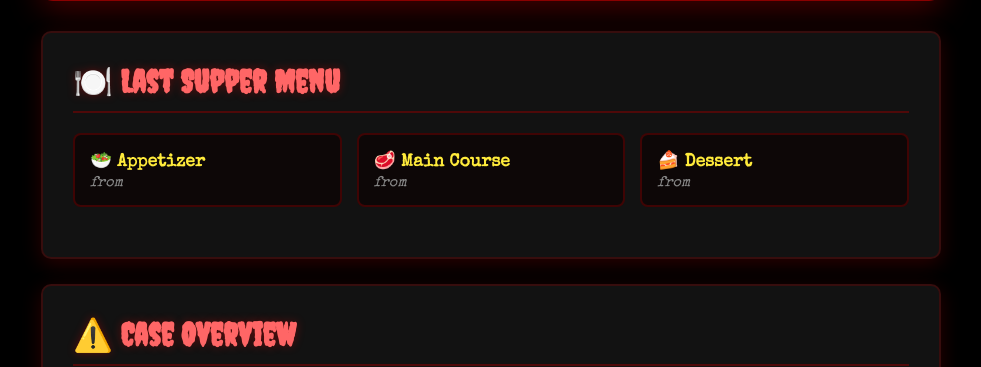
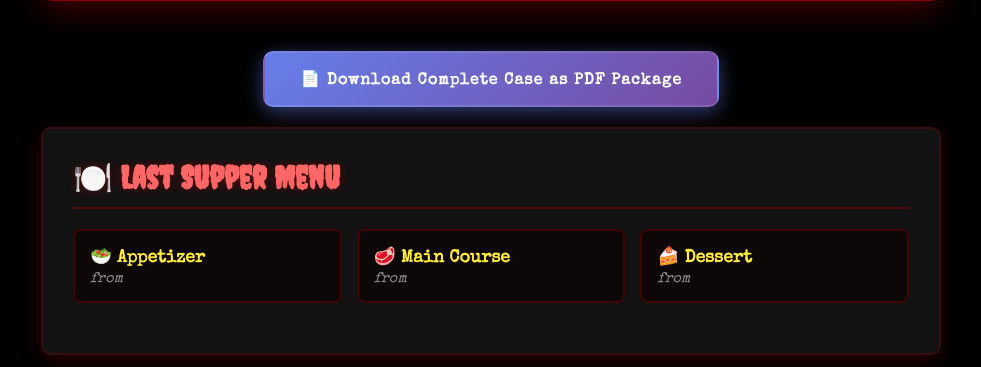
Before and after one commit to CupOfKawfee/Gen_AI_Murder_Mystery, a Flask app: template templates/mystery.html in a window 1280 px wide. Shown: the part 283-650 px from the top of the page, without its empty margins (149-1130 px from the left). Run offline with Flask 3, Linux system fonts and the light colour scheme; the template is opened without the code that fills it, so the values that code supplies are empty.

Commit message:
Add PDF export functionality with Flask-Session
- Implemented server-side session storage in app.py to handle 7KB+ mystery data
- Added /export_pdf route that generates complete case package as ZIP
- Added PDF export button to mystery.html with gradient styling
- Converts Recipe objects to dict for session serialization
- Generates PDFs for menu, characters, timeline, clues, and solution
- Fixes session cookie size limit issue (4KB browser limit)

```diff
--- a/app.py
+++ b/app.py
@@ -1,22 +1,43 @@
 # app.py
-from flask import Flask, render_template, request, send_from_directory
+from flask import (
+    Flask,
+    render_template,
+    request,
+    send_from_directory,
+    session,
+    send_file,
+)
 from llm_pipeline.case_generator import generate_case
+from flask_session import Session
 from llm_pipeline.character_generator import generate_characters
 from llm_pipeline.last_day_victim import generate_last_day
 from llm_pipeline.clue_generator import generate_clues
 from llm_pipeline.solution_generator import generate_solution
 from rag.retriever import RagRetriever
-
 from rag.recipes_retriever import (
     load_all_recipes,
     get_menu_for_location,
     get_menu_by_ingredients,
+    Recipe,
 )
-# from image_tool.image_generator import generate_character_image  # Commented out
+import secrets
+import os
 
 NUM_CHARACTERS = 7
 
 app = Flask(__name__)
+app.secret_key = secrets.token_hex(16)
+
+# Configure Flask-Session for server-side storage
+app.config["SESSION_TYPE"] = "filesystem"
+app.config["SESSION_FILE_DIR"] = "./flask_session"
+app.config["SESSION_PERMANENT"] = False
+app.config["SESSION_USE_SIGNER"] = True
+
+# Initialize Flask-Session
+Session(app)
+
+print(" Flask-Session initialized with filesystem storage")
 
 
 @app.route("/character_images/<path:filename>")
@@ -52,7 +73,7 @@
                 main_ingredient,
                 dessert_ingredient,
                 all_recipes,
-                location=location,  # Added location for fallback
+                location=location,
             )
         else:
             print(f"Using location-based menu for: {location}")
@@ -83,20 +104,9 @@
         )
         print(f"Generated {len(characters)} characters")
 
-        # Set default image path (since image generation is disabled)
+        # Set default image path
         for c in characters:
             c["image_path"] = "/static/placeholder.png"
-
-        # Uncomment below if you want to enable image generation later
-        # import os
-        # from image_tool.image_generator import generate_character_image
-        # for c in characters:
-        #     img_file_path = generate_character_image(c)
-        #     if img_file_path:
-        #         filename = img_file_path.split(os.sep)[-1]
-        #         c["image_path"] = f"/character_images/{filename}"
-        #     else:
-        #         c["image_path"] = "/static/generation_failed.png"
 
         # Generate last day
         print("Generating victim's last day...")
@@ -119,6 +129,35 @@
 
         print("Mystery generation complete!")
 
+        # Convert Recipe objects to dictionaries for session storage
+        menu_dict = {}
+        for course in ["starter", "main", "dessert"]:
+            if menu[course]:
+                menu_dict[course] = {
+                    "city": menu[course].city,
+                    "name": menu[course].name,
+                    "ingredients": menu[course].ingredients,
+                    "preparation": menu[course].preparation,
+                    "source": menu[course].source,
+                    "course_type": menu[course].course_type,
+                }
+            else:
+                menu_dict[course] = None
+
+        # Store mystery data in session
+        session["mystery_data"] = {
+            "menu": menu_dict,
+            "case_data": case_data,
+            "characters": characters,
+            "last_day_data": last_day_data,
+            "clues": clues,
+            "solution": solution,
+        }
+
+        # Debug: Confirm session storage
+        print(" Mystery data stored in session")
+        print(f"Session keys: {list(session.keys())}")
+
         return render_template(
             "mystery.html",
             location=location,
@@ -133,5 +172,83 @@
     return render_template("index.html")
 
 
+@app.route("/export_pdf")
+def export_pdf():
+    """Generate and download complete mystery case as PDF package"""
+    from llm_pipeline.pdf_generator import generate_all_pdfs
+    from datetime import datetime
+    import zipfile
+
+    # Debug: Check session
+    print(f"Session keys in export_pdf: {list(session.keys())}")
+
+    # Get mystery data from session
+    mystery_data = session.get("mystery_data")
+
+    if not mystery_data:
+        print(" No mystery data in session!")
+        return (
+            """
+        <h1>Error: No Mystery Data Found</h1>
+        <p>Please <a href="/">generate a mystery</a> first, then try downloading the PDF.</p>
+        <p><strong>Troubleshooting:</strong> Make sure cookies are enabled in your browser.</p>
+        """,
+            400,
+        )
+
+    print(" Mystery data found in session")
+
+    # Generate timestamp for unique filename
+    timestamp = datetime.now().strftime("%Y%m%d_%H%M%S")
+    output_dir = f"outputs/pdfs/{timestamp}"
+    os.makedirs(output_dir, exist_ok=True)
+
+    # Reconstruct menu Recipe objects from dictionaries
+    menu = {}
+    for course in ["starter", "main", "dessert"]:
+        if mystery_data["menu"][course]:
+            menu[course] = Recipe(**mystery_data["menu"][course])
+        else:
+            menu[course] = None
+
+    try:
+        # Generate all PDFs
+        print(f"Generating PDFs in {output_dir}...")
+        pdf_files = generate_all_pdfs(
+            menu=menu,
+            case_data=mystery_data["case_data"],
+            characters=mystery_data["characters"],
+            last_day_data=mystery_data["last_day_data"],
+            clues=mystery_data["clues"],
+            solution=mystery_data["solution"],
+            output_dir=output_dir,
+        )
+
+        print(f" Generated {len(pdf_files)} PDF files")
+
+        # Create zip file containing all PDFs
+        zip_path = f"{output_dir}/mystery_complete.zip"
+        with zipfile.ZipFile(zip_path, "w", zipfile.ZIP_DEFLATED) as zipf:
+            for pdf_file in pdf_files:
+                zipf.write(pdf_file, os.path.basename(pdf_file))
+
+        print(f" Created zip file: {zip_path}")
+
+        # Send the zip file for download
+        return send_file(
+            zip_path,
+            mimetype="application/zip",
+            as_attachment=True,
+            download_name=f"mystery_case_{timestamp}.zip",
+        )
+
+    except Exception as e:
+        print(f" Error generating PDFs: {str(e)}")
+        import traceback
+
+        traceback.print_exc()
+        return f"<h1>Error Generating PDFs</h1><pre>{str(e)}</pre>", 500
+
+
 if __name__ == "__main__":
     app.run(debug=True)
--- a/templates/mystery.html
+++ b/templates/mystery.html
@@ -129,19 +129,53 @@
             padding: 8px;
             text-align: center;
             font-weight: bold;
-            color: #fff;  /* CHANGED: white text */
+            color: #fff;
             letter-spacing: 3px;
             margin: 20px -40px;
             box-shadow: 0 4px 10px rgba(0,0,0,0.8);
             animation: tapeShake 5s ease-in-out infinite;
             text-shadow: 2px 2px 4px rgba(0,0,0,0.9), -1px -1px 2px rgba(0,0,0,0.5);
-          }
-
+        }
 
         @keyframes tapeShake {
             0%, 100% { transform: translateX(0); }
             25% { transform: translateX(-2px); }
             75% { transform: translateX(2px); }
+        }
+
+        /* PDF Export Button Styles */
+        .export-section {
+            text-align: center;
+            margin: 25px 0 0 0;
+            padding: 20px 0;
+        }
+
+        .export-btn {
+            display: inline-block;
+            background: linear-gradient(135deg, #667eea 0%, #764ba2 100%);
+            color: white;
+            text-decoration: none;
+            padding: 16px 35px;
+            font-size: 16px;
+            font-weight: bold;
+            border-radius: 10px;
+            box-shadow: 0 5px 20px rgba(102, 126, 234, 0.5);
+            transition: all 0.3s ease;
+            border: 2px solid rgba(255,255,255,0.1);
+            font-family: 'Special Elite', monospace;
+            letter-spacing: 1px;
+            cursor: pointer;
+        }
+
+        .export-btn:hover {
+            transform: translateY(-3px);
+            box-shadow: 0 8px 25px rgba(102, 126, 234, 0.7);
+            background: linear-gradient(135deg, #764ba2 0%, #667eea 100%);
+            border-color: rgba(255,255,255,0.3);
+        }
+
+        .export-btn:active {
+            transform: translateY(-1px);
         }
 
         .section {
@@ -382,7 +416,7 @@
             to { opacity: 1; transform: scale(1); }
         }
 
-                .confession-box {
+        .confession-box {
             margin-top: 25px;
             padding: 20px;
             background: rgba(0,0,0,0.6);
@@ -440,6 +474,13 @@
             <div class="crime-tape">🚨 CLASSIFIED CASE FILE - CONFIDENTIAL 🚨</div>
             <h1>🔪 Murder Mystery in {{ location }} 🔪</h1>
             <div class="case-number">Case File - {{ location }}</div>
+        </div>
+
+        <!-- PDF Export Button -->
+        <div class="export-section">
+            <a href="/export_pdf" class="export-btn">
+                📄 Download Complete Case as PDF Package
+            </a>
         </div>
 
         <!-- Dinner Menu -->
```
